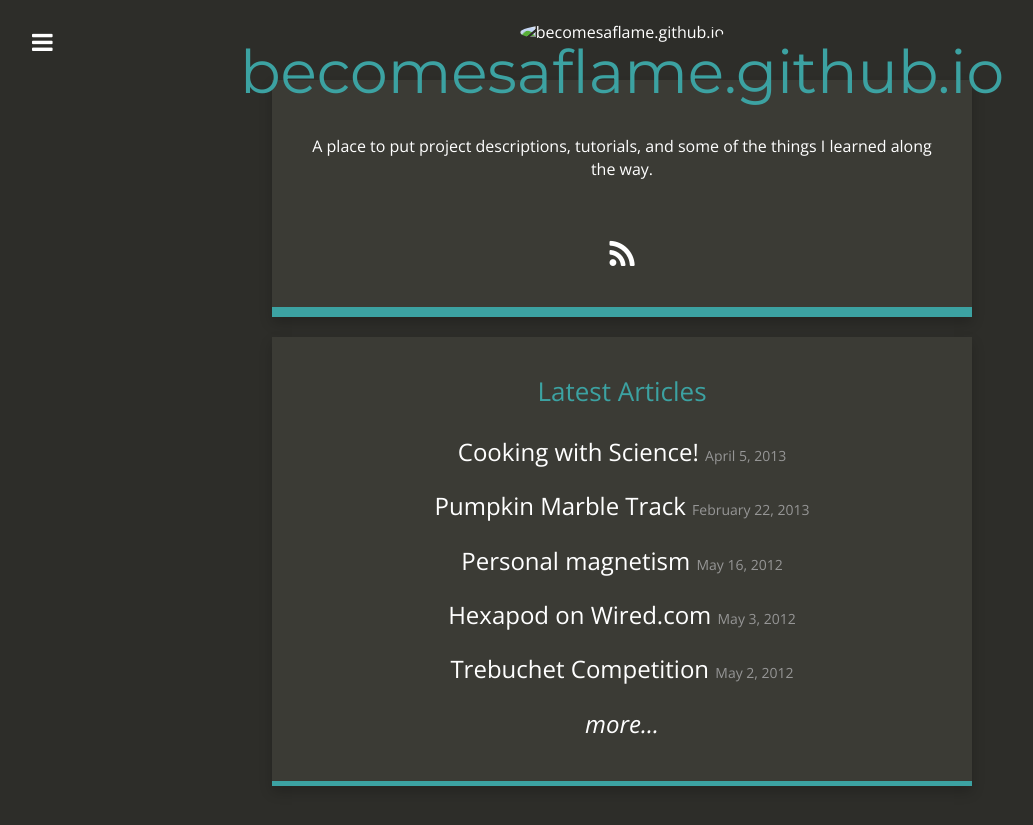
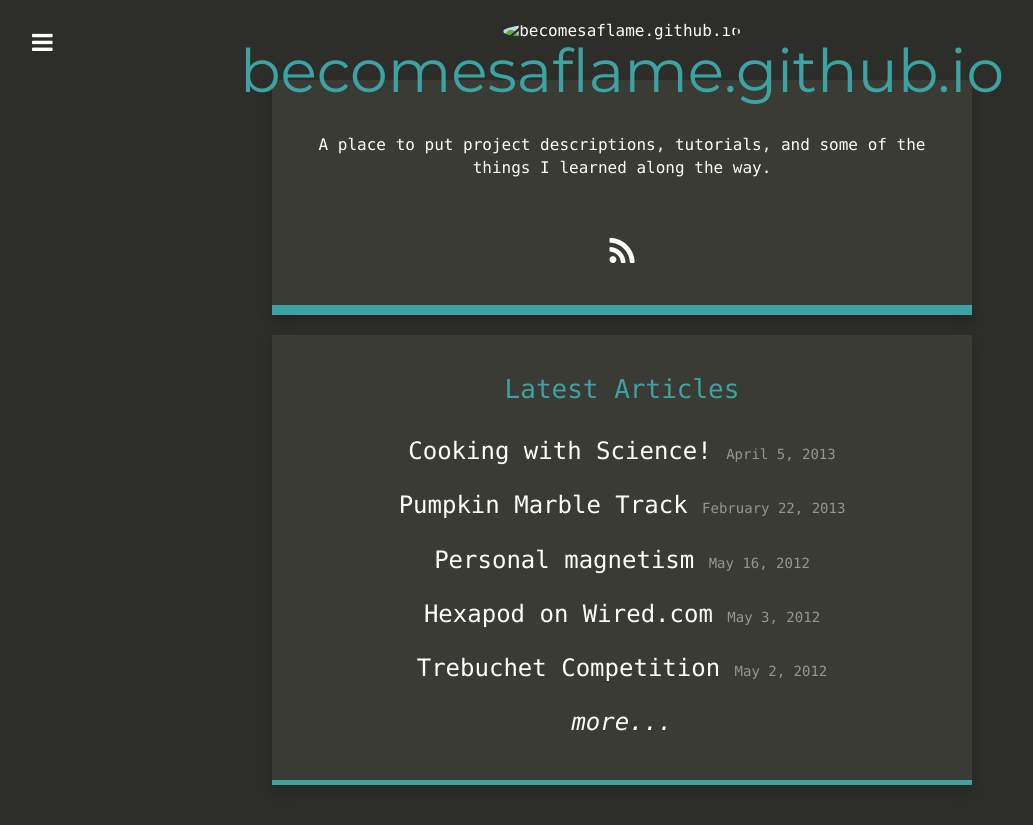
Before and after one commit to becomesaflame/becomesaflame.github.io, a Jekyll site: the page built from index.html, in a window 1280 px wide. Shown: the top 825 px of the page, without its empty margins (18-1051 px from the left). Built offline with Jekyll 4.4.1, drawn with Linux system fonts in a browser that asks for light colours; nearby versions of some CDN libraries.

Commit message:
Changed global body font

```diff
--- a/css/style.scss
+++ b/css/style.scss
@@ -40,7 +40,7 @@ html {
 }
 
 body {
-	font-family: 'Open Sans', sans-serif;
+	font-family: 'Lucida Console', Monaco, monospace;
 	font-weight: 300;
 	background-color: $dark;
 	color: $white;
```
